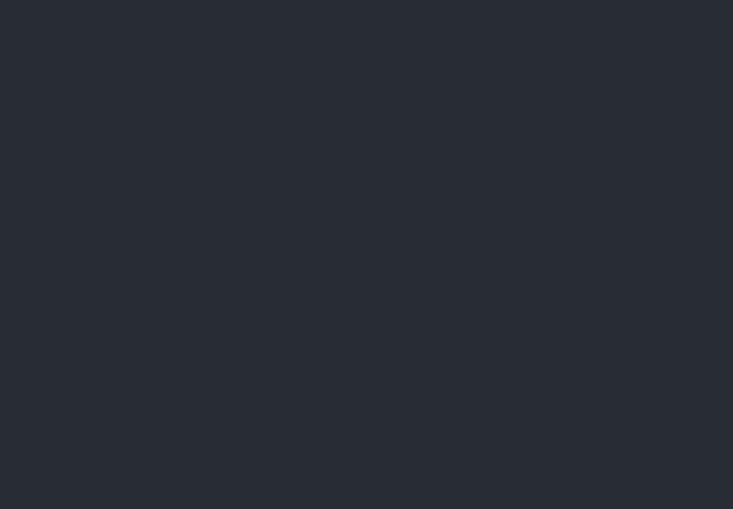
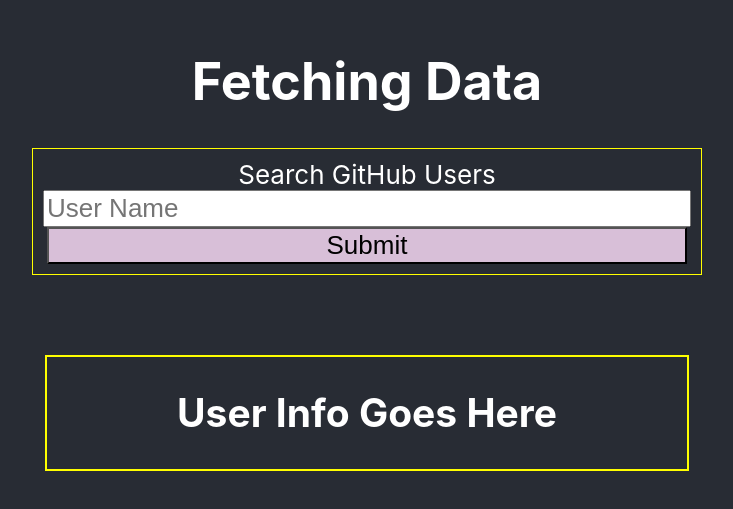
Before and after one commit to TylerEikenberg/React-Redux-Fetch-Data, a React (Create React App) app: page / in a window 1280 px wide. Shown: the part 157-666 px from the top of the page, without its empty margins (273-1006 px from the left). Built offline with nearby package versions, Linux system fonts and the light colour scheme.

Commit message:
set up skeleton for website

```diff
--- a/src/App/App.css
+++ b/src/App/App.css
@@ -28,11 +28,26 @@
   color: #61dafb;
 }
 
-@keyframes App-logo-spin {
-  from {
-    transform: rotate(0deg);
-  }
-  to {
-    transform: rotate(360deg);
-  }
+.App-form {
+  display: flex;
+  flex-direction: column;
+  justify-content: center;
+  align-items: center;
+  border: 1px solid yellow;
+  padding: 10px;
 }
+.App-input-text {
+  font-size: 1em;
+  width: 50vw;
+}
+.App-button {
+  width: 50vw;
+  font-size: 1em;
+  background-color: thistle;
+}
+
+.App-user-info-box {
+  margin-top: 10vh;
+  width: 50vw;
+  border: 2px solid yellow;
+}
--- a/src/App/App.js
+++ b/src/App/App.js
@@ -12,7 +12,23 @@
 function App() {
   return (
     <div className="App">
-      <header className="App-header"></header>
+      <header className="App-header">
+        <h1>Fetching Data</h1>
+
+        <form className="App-form" onSubmit>
+          <label>Search GitHub Users</label>
+          <input
+            className="App-input-text"
+            type="text"
+            placeholder="User Name"
+          />
+          <input className="App-button" type="submit" placeholder="Search" />
+        </form>
+
+        <div className="App-user-info-box">
+          <h2>User Info Goes Here</h2>
+        </div>
+      </header>
     </div>
   );
 }
```
